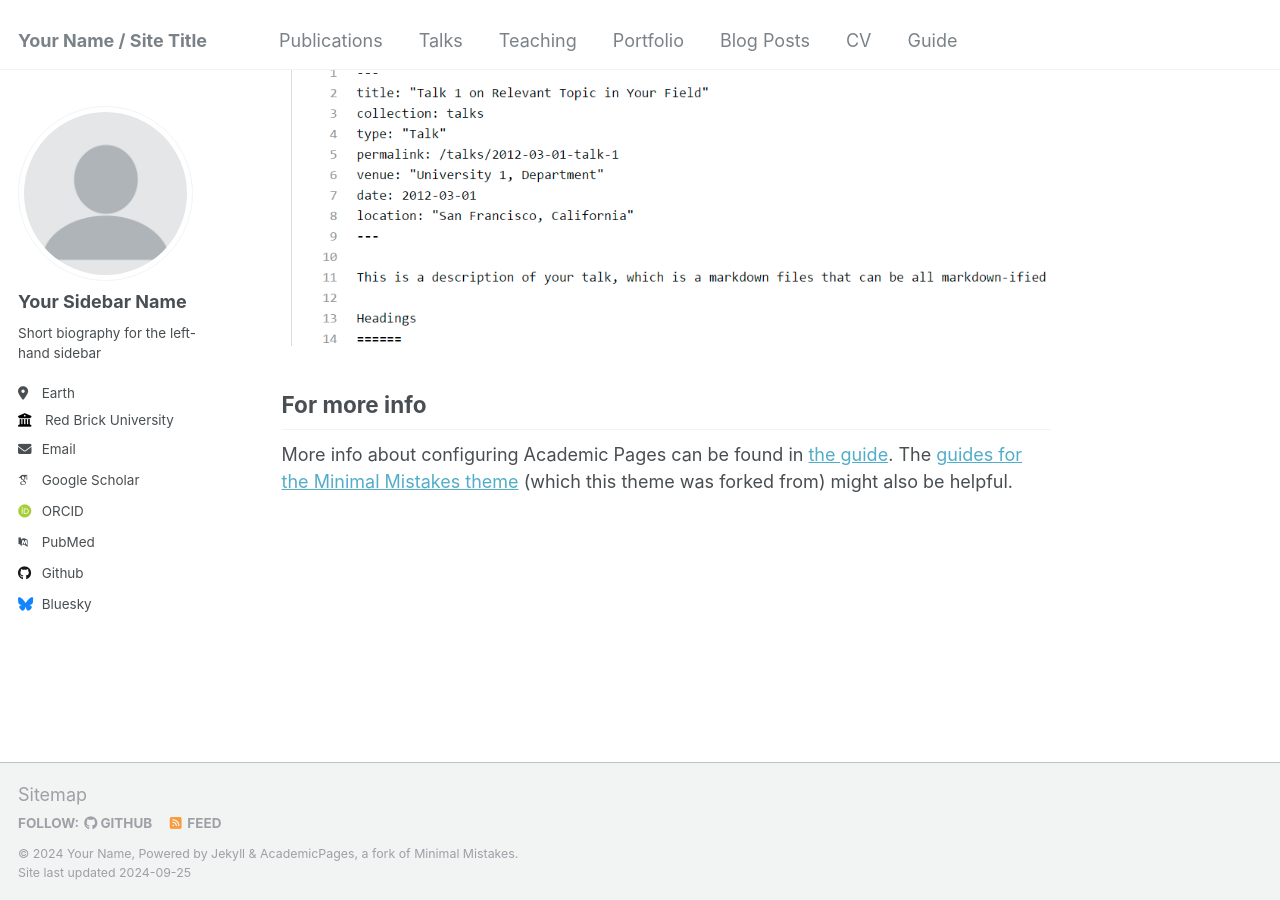
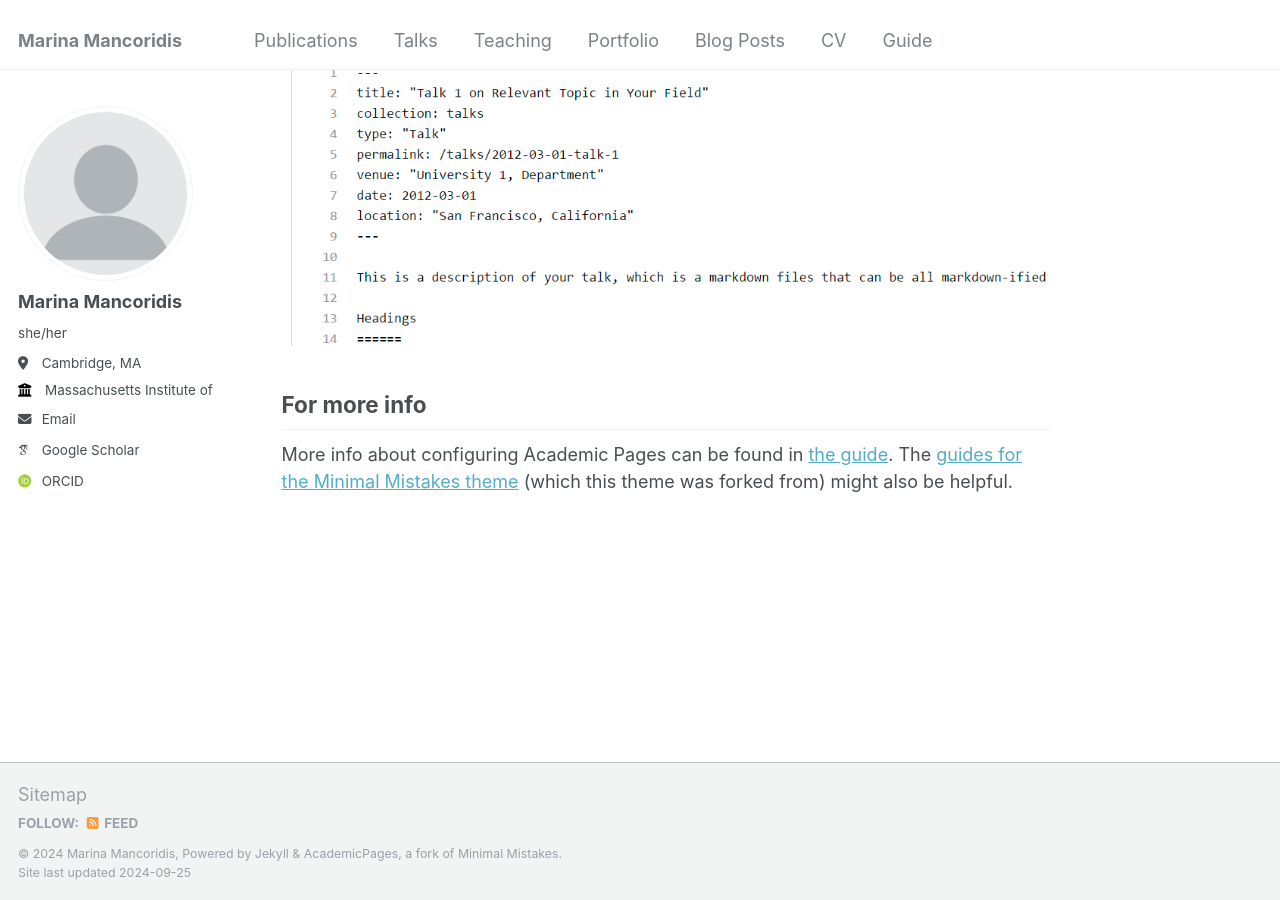
Before and after one commit to MarinaMancoridis/marinamancoridis.github.io, a Jekyll site: the page built from _pages/about.md, in a window 1280 px wide and 900 px high, scrolled down 2643 px. Built offline with Jekyll 4.4.1, drawn with Linux system fonts in a browser that asks for light colours; some web fonts are replaced.

Commit message:
some changes

```diff
--- a/_config.yml
+++ b/_config.yml
@@ -8,9 +8,9 @@
 
 # Basic Site Settings
 locale                   : "en-US"
-title                    : "Your Name / Site Title"
+title                    : "Marina Mancoridis"
 title_separator          : "-"
-name                     : &name "Your Name"
+name                     : &name "Marina Mancoridis"
 description              : &description "personal description"
 url                      : https://academicpages.github.io # the base hostname & protocol for your site e.g. "https://mmistakes.github.io"
 baseurl                  : "" # the subpath of your site, e.g. "/blog"
@@ -22,33 +22,33 @@ repository               : "academicpages/academicpages.github.io"
 author:
   # Biographic information
   avatar           : "profile.png"
-  name             : "Your Sidebar Name"
-  pronouns         : # example: "she/her"
-  bio              : "Short biography for the left-hand sidebar"
-  location         : "Earth"
-  employer         : "Red Brick University"
+  name             : "Marina Mancoridis"
+  pronouns         : "she/her"
+  # bio              : "Short biography for the left-hand sidebar"
+  location         : "Cambridge, MA"
+  employer         : "Massachusetts Institute of Technology"
   uri              : # URL
-  email            : "none@example.org"
+  email            : "marinam@mit.edu"
 
   # Academic websites
   arxiv            : # URL - Update with the correct link to your profile
-  googlescholar    : "https://scholar.google.com/citations?user=PS_CX0AAAAAJ"
+  googlescholar    : "https://scholar.google.com/citations?user=4m7v5W4AAAAJ&hl=en&oi=ao"
   impactstory      : # URL
-  orcid            : "http://orcid.org/yourorcidurl"
+  orcid            : "https://orcid.org/0000-0001-8787-869X"
   semantic         : # URL
-  pubmed           : "https://www.ncbi.nlm.nih.gov/pubmed/?term=john+snow"
-  researchgate     : # URL
+  # pubmed           : "https://www.ncbi.nlm.nih.gov/pubmed/?term=john+snow"
+  # researchgate     : # URL
 
   # Repositories and software development
   bitbucket        : # Username - Update with your username on the site
   codepen          : # Username
   dribbble         : # Username
-  github           : "academicpages"
+  # github           : "academicpages"
   kaggle           : # Username
   stackoverflow    : # User number or user number and name (i.e., use "1" or "1/jeff-atwood")
 
   # Social media
-  bluesky          : "bsky.app" # Replace this with you Bluesky username
+  # bluesky          : "bsky.app" # Replace this with you Bluesky username
   facebook         : # Username
   flickr           : # Username
   foursquare       : # Username
```
